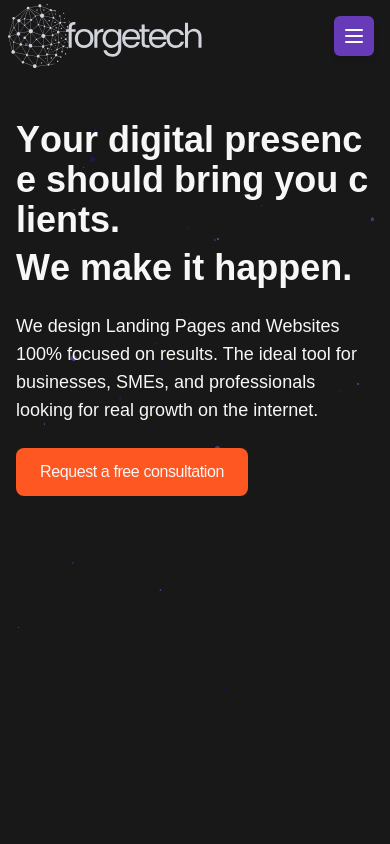
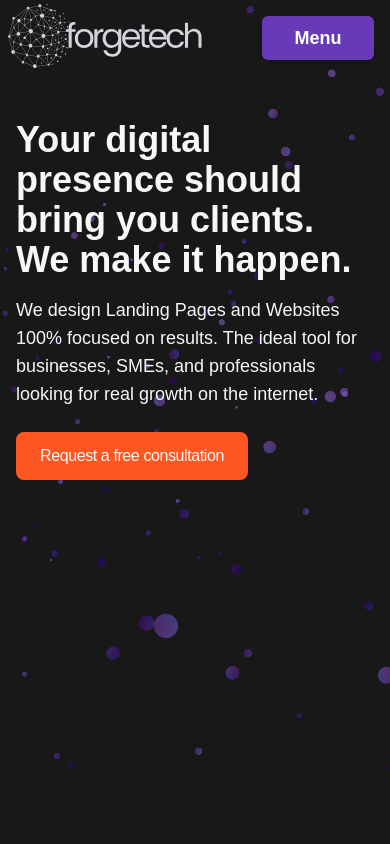
Before and after one commit to NicolasBomben/forge-web, a React (Vite) app: page / in a window 390 px wide. Shown: the top 844 px of the page. Built offline with nearby package versions, Linux system fonts and the light colour scheme.

Commit message:
[CHANGE] <HeroSection/> and NavBar button

```diff
--- a/src/components/HeroSection.jsx
+++ b/src/components/HeroSection.jsx
@@ -1,13 +1,8 @@
 import Particles from "../Animations/Backgrounds/Particles/Particles";
-import SplitText from "../Animations/TextAnimations/SplitText/SplitText";
 import { useTranslation } from "react-i18next";
 
 export const HeroSection = () => {
   const { t } = useTranslation();
-
-  const heroLine = t("heroSection.heroLine1");
-
-  const heroLine2 = t("heroSection.heroLine2");
 
   // Scroll suave al formulario de contacto
   const handleContactScroll = (e) => {
@@ -20,48 +15,22 @@ export const HeroSection = () => {
 
   return (
     <section className="relative min-h-screen flex pt-10 md:pt-40 w-full px-4 bg-gray-50 dark:bg-dark-background overflow-hidden">
-      {/* Particles como background absoluto, solo en Hero */}
+      {/* Particles como background absoluto */}
       <div className="absolute inset-0 w-full h-full z-0 pointer-events-none">
         <Particles
           particleColors={["#673AB7", "#673AB7"]}
           particleCount={300}
-          particleSpread={10}
+          particleSpread={5}
           speed={0.1}
-          particleBaseSize={100}
+          particleBaseSize={200}
           moveParticlesOnHover={true}
           alphaParticles={true}
           disableRotation={false}
         />
       </div>
       <div className="container mx-auto pt-20 relative z-10">
-        <h1 className="md:w-[94%] xl:w-11/12 font-inter font-bold tracking-normal text-black dark:text-dark-primary text-4xl sm:text-5xl md:text-7xl">
-          <SplitText
-            key={heroLine}
-            text={heroLine}
-            className="font-inter font-bold tracking-normal text-black dark:text-dark-primary"
-            delay={80}
-            duration={0.6}
-            ease="power3.out"
-            splitType="chars"
-            textAlign="left"
-            from={{ opacity: 0, y: 40 }}
-            to={{ opacity: 1, y: 0 }}
-            threshold={0.1}
-          />
-          <br />
-          <SplitText
-            key={heroLine2}
-            text={heroLine2}
-            className="font-inter font-bold tracking-normal text-black dark:text-dark-primary"
-            delay={140}
-            duration={0.6}
-            ease="power3.out"
-            splitType="chars"
-            textAlign="left"
-            from={{ opacity: 0, y: 40 }}
-            to={{ opacity: 1, y: 0 }}
-            threshold={0.1}
-          />
+        <h1 className="font-inter font-bold tracking-normal text-black dark:text-dark-primary text-4xl sm:text-5xl md:text-7xl whitespace-pre-line">
+          {t("heroSection.heroLine1")}
         </h1>
         <p className="font-inter font-normal mt-4 text-lg md:text-xl text-gray-700 dark:text-dark-primary max-w-2xl whitespace-pre-line">
           {t("heroSection.heroSubtitle")}
--- a/src/components/NavBar.jsx
+++ b/src/components/NavBar.jsx
@@ -62,10 +62,10 @@ export const NavBar = () => {
       </div>
       {/* Botón para abrir menú en móvil */}
       <button
-        className="md:hidden fixed top-4 right-4 z-[60] text-white bg-primary p-2 rounded-md shadow-md"
+        className="md:hidden fixed top-4 right-4 z-[60] text-white bg-primary p-2 rounded-md shadow-md w-28 font-inter text-lg font-semibold"
         onClick={() => setIsMenuOpen(!isMenuOpen)}
       >
-        <Menu className="h-6 w-6" />
+        Menu
       </button>
 
       {/* Menú móvil */}
--- a/src/components/NavMobile.jsx
+++ b/src/components/NavMobile.jsx
@@ -16,9 +16,12 @@ export const NavMobile = ({ isMenuOpen, setIsMenuOpen }) => {
       }`}
       style={{ top: "0px" }}
     >
-      <div className="flex justify-end p-4">
-        <button onClick={() => setIsMenuOpen(false)}>
-          <X className="h-6 w-6 text-white" />
+      <div className="flex justify-end p-4 ">
+        <button
+          className="text-primary font-semibold bg-background font-inter text-lg p-2 rounded-md shadow-md"
+          onClick={() => setIsMenuOpen(false)}
+        >
+          CLOSE MENU
         </button>
       </div>
       <div className="container mx-auto text-2xl px-4 flex flex-col space-y-4 p-8">
@@ -39,8 +42,16 @@ export const NavMobile = ({ isMenuOpen, setIsMenuOpen }) => {
         <ThemeToggle />
       </div>
       <div className="flex justify-center py-2">
-        <img src={LogoMobile} alt="mobile-logo-forgeTech" className="h-16 w-auto dark:hidden" />
-        <img src={LogoDark} alt="logo forgeTech" className="h-16 w-auto hidden dark:block" />
+        <img
+          src={LogoMobile}
+          alt="mobile-logo-forgeTech"
+          className="h-16 w-auto dark:hidden"
+        />
+        <img
+          src={LogoDark}
+          alt="logo forgeTech"
+          className="h-16 w-auto hidden dark:block"
+        />
       </div>
     </nav>
   );
--- a/src/locals/en.json
+++ b/src/locals/en.json
@@ -6,8 +6,7 @@
     "contact": "Contact"
   },
   "heroSection": {
-    "heroLine1": "Your digital presence should bring you clients.",
-    "heroLine2": "We make it happen.",
+    "heroLine1": "Your digital presence should bring you clients. We make it happen.",
     "heroSubtitle": "We design Landing Pages and Websites 100% focused on results. The ideal tool for businesses, SMEs, and professionals looking for real growth on the internet.",
     "contactButton": "Request a free consultation"
   },
--- a/src/locals/es.json
+++ b/src/locals/es.json
@@ -6,8 +6,7 @@
     "contact": "Contacto"
   },
   "heroSection": {
-    "heroLine1": "Tu presencia digital debería traerte clientes.",
-    "heroLine2": "Nosotros hacemos que suceda.",
+    "heroLine1": "Tu presencia digital debería traerte clientes. \nNosotros hacemos que suceda.",
     "heroSubtitle": "Diseñamos Landing Pages y Sitios Web enfocados 100% en resultados. La herramienta ideal para negocios, pymes y profesionales que buscan un crecimiento real en internet.",
     "contactButton": "Solicitar asesoría gratuita"
   },
```
